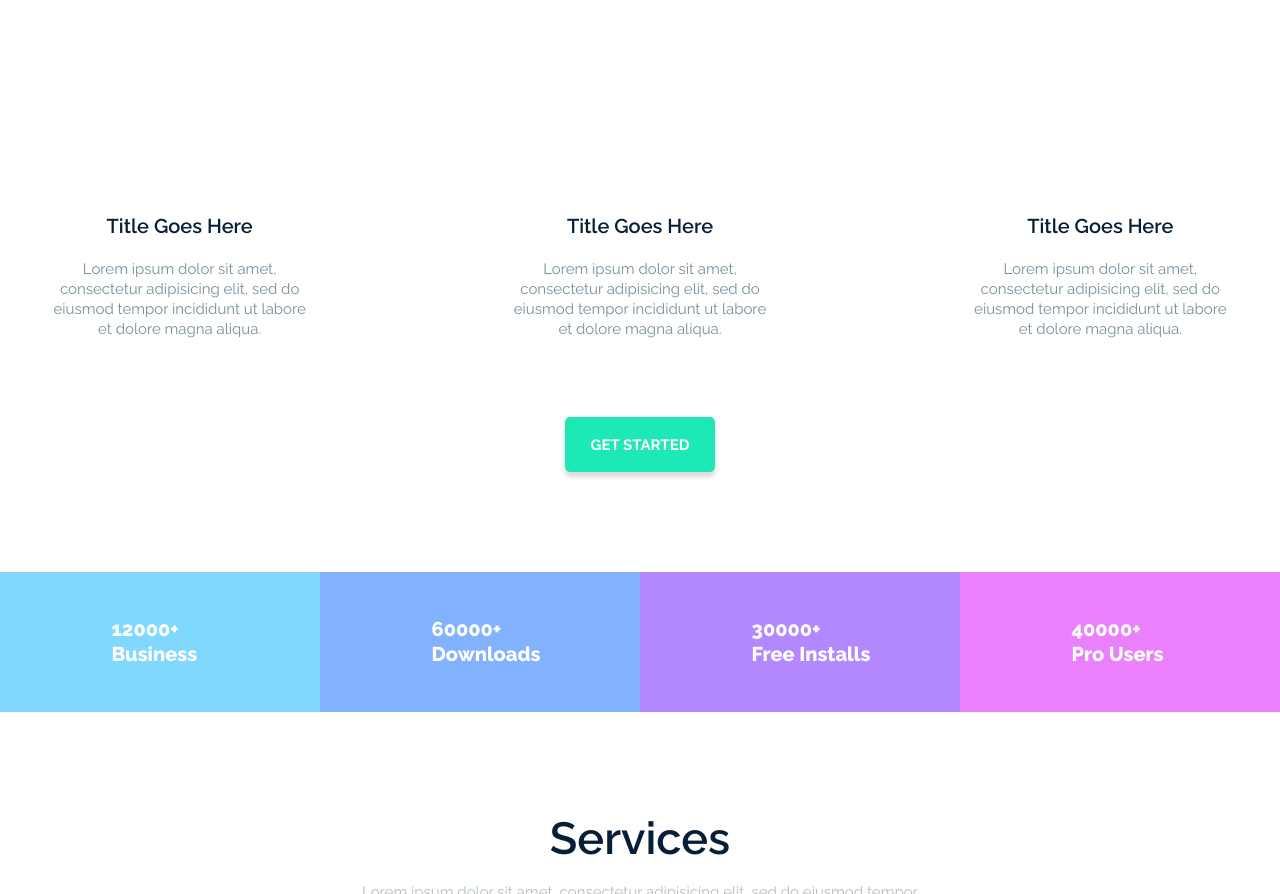
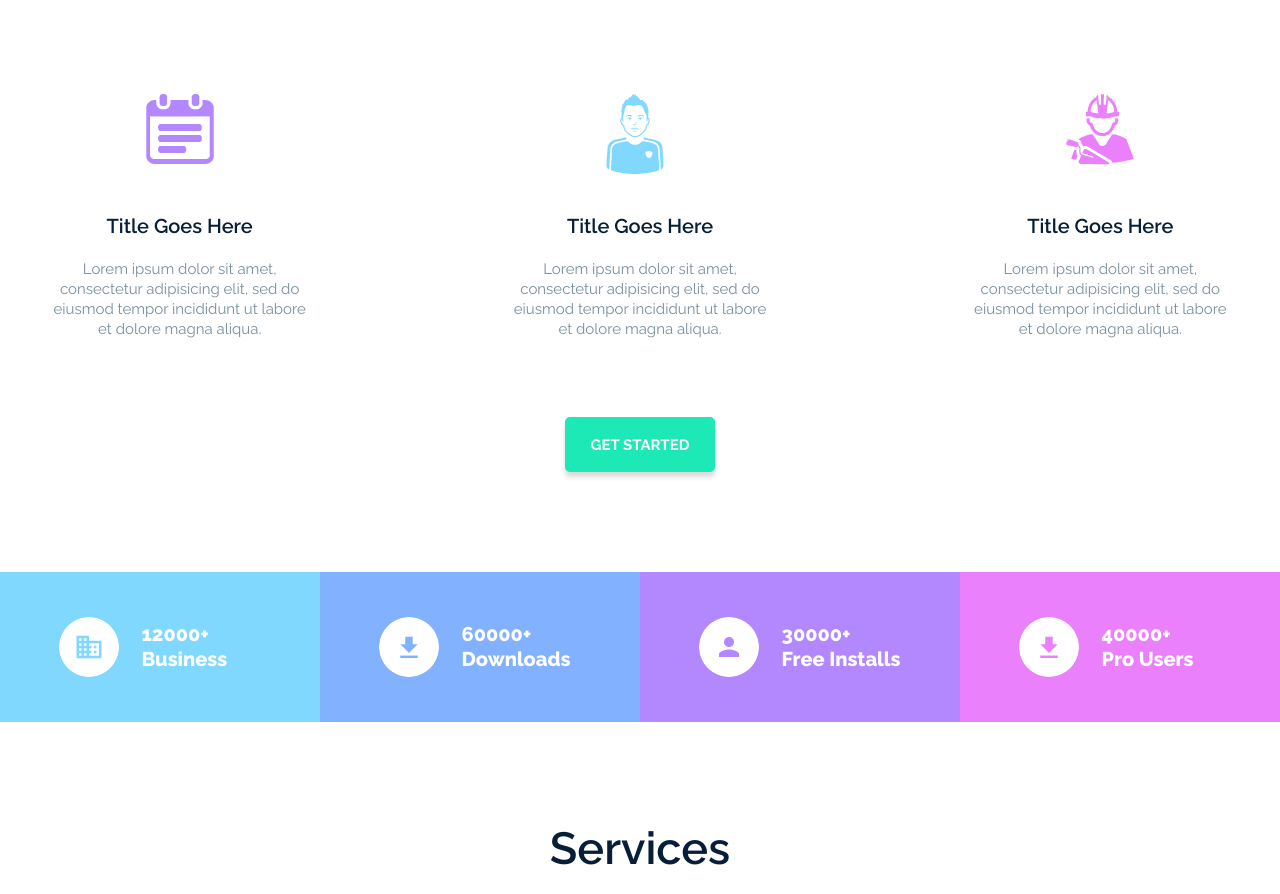
Before and after one commit to VincentWild69/landing-page-dart-servise, a plain HTML site: page index.html in a window 1280 px wide. Shown: the part 1097-1991 px from the top of the page. Drawn offline with Linux system fonts and the light colour scheme; the site is published under a folder, as on GitHub Pages, so addresses that start at the root find nothing.

Commit message:
fix: fix issue with images links

```diff
--- a/index.html
+++ b/index.html
@@ -53,21 +53,21 @@
             <div class="solutions">
                 <div class="solutions__part">
                     <div class="solutions__icon">
-                        <img class="icon-img" src="/images/icon_mid_1.png" alt="">
+                        <img class="icon-img" src="images/icon_mid_1.png" alt="">
                     </div>
                     <p class="solutions__title">Title Goes Here</p>
                     <p class="solutions__text">Lorem ipsum dolor sit amet, consectetur adipisicing elit, sed do eiusmod tempor incididunt ut labore et dolore magna aliqua.</p>
                 </div>
                 <div class="solutions__part">
                     <div class="solutions__icon">
-                        <img class="icon-img" src="/images/icon_mid_2.png" alt="">
+                        <img class="icon-img" src="images/icon_mid_2.png" alt="">
                     </div>
                     <p class="solutions__title">Title Goes Here</p>
                     <p class="solutions__text">Lorem ipsum dolor sit amet, consectetur adipisicing elit, sed do eiusmod tempor incididunt ut labore et dolore magna aliqua.</p>
                 </div>
                 <div class="solutions__part">
                     <div class="solutions__icon">
-                        <img class="icon-img" src="/images/icon_mid_3.png" alt="">
+                        <img class="icon-img" src="images/icon_mid_3.png" alt="">
                     </div>
                     <p class="solutions__title">Title Goes Here</p>
                     <p class="solutions__text">Lorem ipsum dolor sit amet, consectetur adipisicing elit, sed do eiusmod tempor incididunt ut labore et dolore magna aliqua.</p>
@@ -79,7 +79,7 @@
     <div class="container-big block-3">
         <div class="block-3__item">
             <div class="block-3__icon">
-                <img class="block-3__img" src="/images/icc1.png" alt="">
+                <img class="block-3__img" src="images/icc1.png" alt="">
             </div>
             <div class="block-3__info">
                 <p class="block-3__text">12000+</p>
@@ -88,7 +88,7 @@
         </div>
         <div class="block-3__item">
             <div class="block-3__icon">
-                <img class="block-3__img" src="/images/icc2.png" alt="">
+                <img class="block-3__img" src="images/icc2.png" alt="">
             </div>
             <div class="block-3__info">
                 <p class="block-3__text">60000+</p>
@@ -97,7 +97,7 @@
         </div>
         <div class="block-3__item">
             <div class="block-3__icon">
-                <img class="block-3__img" src="/images/icc3.png" alt="">
+                <img class="block-3__img" src="images/icc3.png" alt="">
             </div>
             <div class="block-3__info">
                 <p class="block-3__text">30000+</p>
@@ -106,7 +106,7 @@
         </div>
         <div class="block-3__item">
             <div class="block-3__icon">
-                <img class="block-3__img" src="/images/icc4.png" alt="">
+                <img class="block-3__img" src="images/icc4.png" alt="">
             </div>
             <div class="block-3__info">
                 <p class="block-3__text">40000+</p>
```
